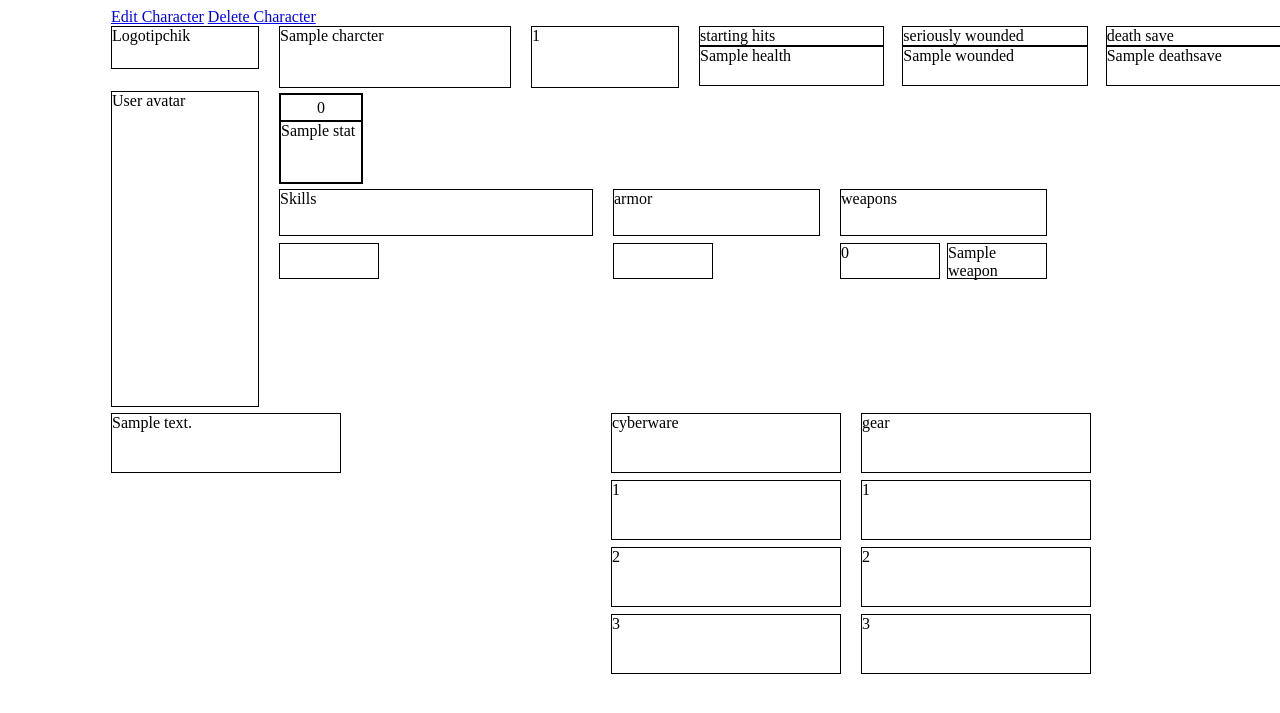
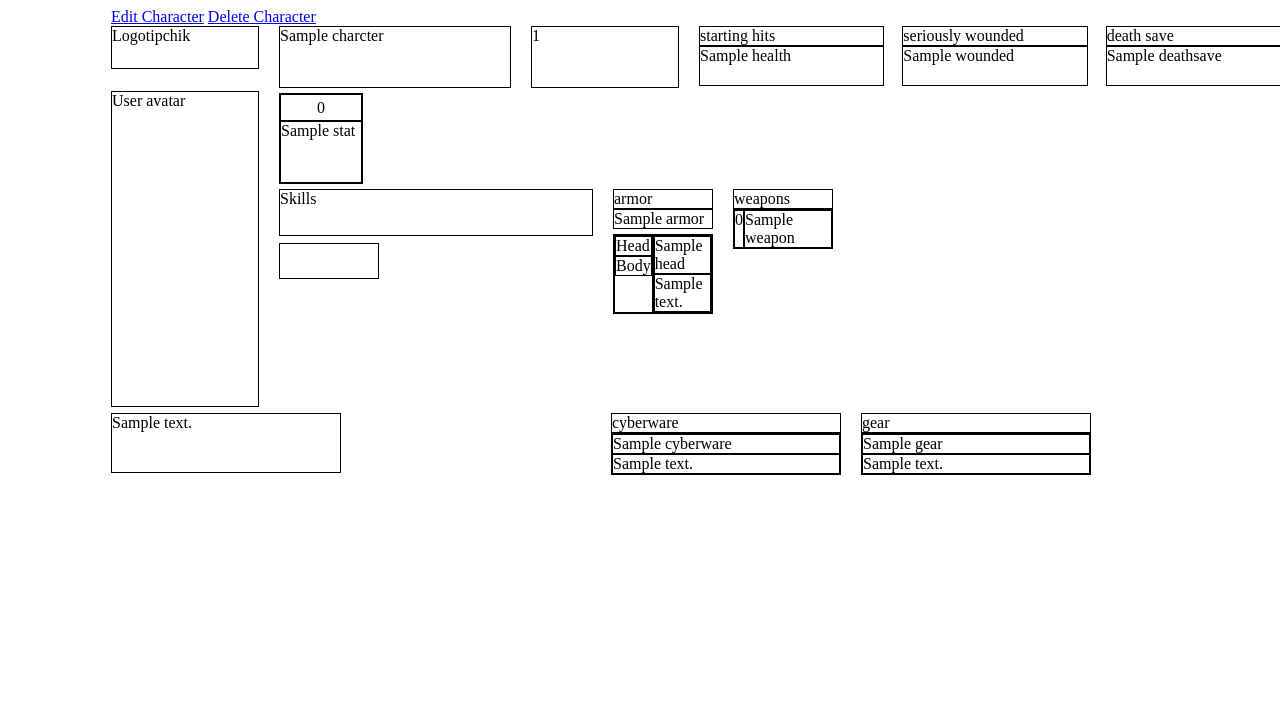
Before and after one commit to nek0trap/cybervoin_ru, a Symfony app: template templates/admin/characters/character.html.twig in a window 1280 px wide. Shown: the top 713 px of the page. Run offline with Twig, Linux system fonts and the light colour scheme; the template is opened without the code that fills it: most values are stand-ins (such as "Sample title", 1, 10 or a date in 2020); some libraries are stand-ins or nearby versions.

Commit message:
pretty form

```diff
--- a/public/css/character-style.css
+++ b/public/css/character-style.css
@@ -59,20 +59,13 @@ div {
     grid-column-end: 4;
 }
 
-.armor-label {
-    grid-column-start: 1;
-    grid-column-end: 3;
-}
 
 .armor {
     margin-right: 20px;
 }
 
 .armor-weapons {
-    display: grid;
-    grid-template-columns: 100px 100px;
-    grid-template-rows: 47px repeat(4, 36px);
-    gap: 7px;
+    width: 100px;
 }
 
 .weapons-label {
@@ -99,21 +92,11 @@ div {
 }
 
 .cyberware-gear {
-    display: block;
     width: 230px;
 }
 
 .side-row {
     column-gap: 20px;
-}
-
-.cyberware-gear div:not(:first-child) {
-    height: 58px;
-    margin: 7px 0 7px 0;
-}
-
-.cyberware-gear div:first-child{
-    height: 58px;
 }
 
 .logo-and-userpic {
--- a/templates/admin/characters/character.html.twig
+++ b/templates/admin/characters/character.html.twig
@@ -1,13 +1,8 @@
-<!DOCTYPE html>
-<html lang="en">
-<head>
-    <meta charset="utf-8">
-    <title>CyberPlatform</title>
+{% extends 'base.html.twig' %}
+
     {% block stylesheets %}
         <link href="{{ asset('/css/character-style.css') }}" rel="stylesheet"/>
     {% endblock %}
-</head>
-<body>
 {% block body %}
     <a href="{{ path("admin_char_byId_edit", {"id": charcter.id}) }}">Edit Character</a>
     <a href="{{ path("admin_char_byId_delete", {"id": charcter.id}) }}">Delete Character</a>
@@ -56,24 +51,36 @@
                 </section>
                 <section class="armor armor-weapons">
                     <div class="armor-label">armor</div>
-{#                    {% for item in charcter.armor %}#}
-                        <div>
-{#                            {{ item }}#}
+                    {% for armor in charcter.armor %}
+                        <div class="row">
+                            {{ armor.name }}
                         </div>
-{#                    {% endfor %}#}
+                        <div class="row">
+                            <div class="col">
+                                <div> Head </div>
+                                <div> Body </div>
+                            </div>
+                            <div class="col">
+                                <div> {{ armor.head }} </div>
+                                <div> {{ armor.body }} </div>
+                            </div>
+                        </div>
+                    {% endfor %}
                 </section>
                 <section class="weapons armor-weapons">
                     <div class="weapons-label">weapons</div>
                     {% for key, gun in charcter.weapons %}
-                        <div>
+                        <div class="row">
+                            <div class="col">
                                 {% for name, damage in gun %}
                                     {{ name }}
                                 {% endfor %}
                             </div>
-                        <div>
+                            <div class="col">
                                 {% for name, damage in gun %}
                                     {{ damage }}
                                 {% endfor %}
+                            </div>
                         </div>
                     {% endfor %}
                 </section>
@@ -86,17 +93,21 @@
         </section>
         <section class="cyberware cyberware-gear">
             <div class="cyberware-label">cyberware</div>
-            <div>1</div>
-            <div>2</div>
-            <div>3</div>
+            {% for cyberware in charcter.cyberware %}
+                <div>
+                    <div>{{ cyberware.name }}</div>
+                    <div>{{ cyberware.description }}</div>
+                </div>
+            {% endfor %}
         </section>
         <section class="gear cyberware-gear">
             <div class="gear-label">gear</div>
-            <div>1</div>
-            <div>2</div>
-            <div>3</div>
+            {% for gear in charcter.gear %}
+                <div>
+                    <div>{{ gear.name }}</div>
+                    <div>{{ gear.description }}</div>
+                </div>
+            {% endfor %}
         </section>
     </section>
 {% endblock %}
-</body>
-</html>
```
Also changed, not shown: src/Controller/GameMasterController.php (+25 -5 lines). Lines whose indentation alone changed are shown as unchanged.
